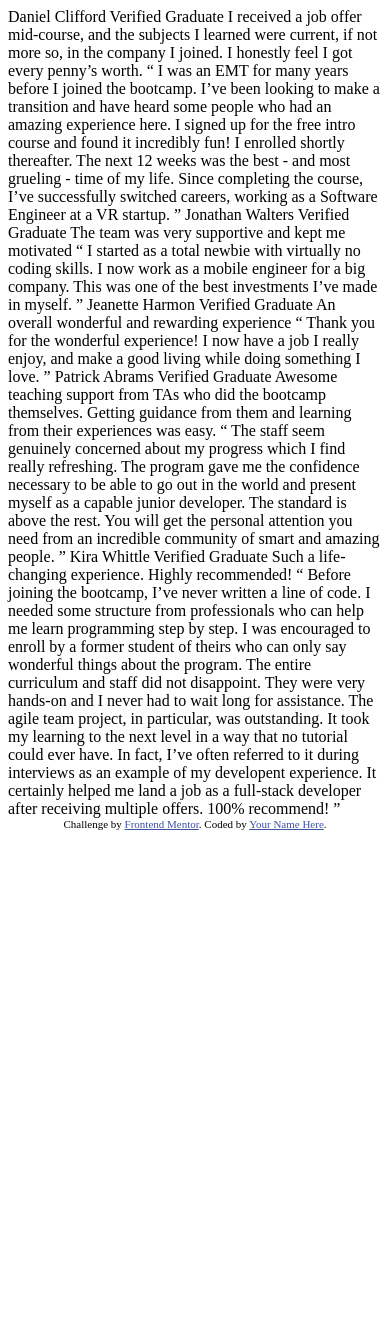
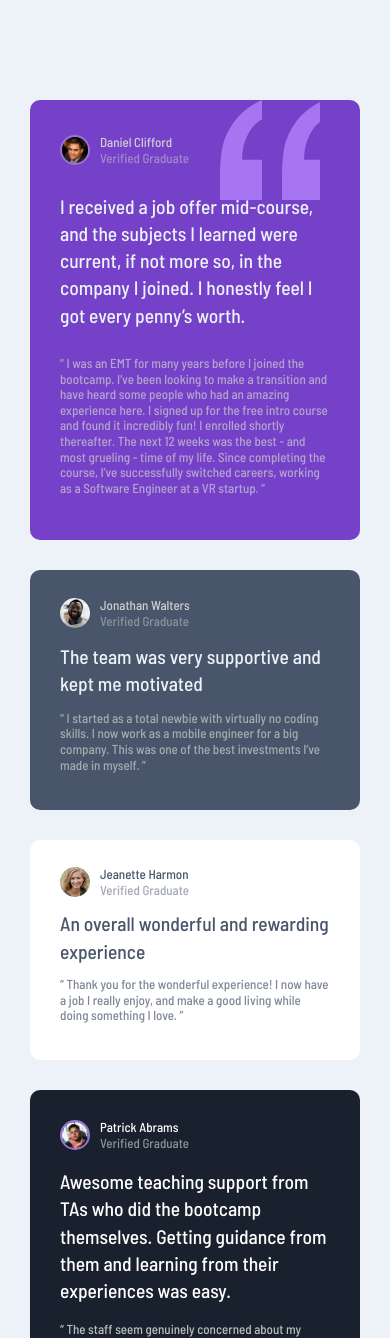
Before and after one commit to Blagoja95/testimonial-grids, a plain HTML site: page index.html in a window 390 px wide. Shown: the top 1338 px of the page. Before the commit the page ends 844 px from the top, so only its background shows below. Drawn offline with Linux system fonts and the light colour scheme.

Commit message:
mobile done

```diff
--- a/index.html
+++ b/index.html
@@ -1,79 +1,185 @@
 <!DOCTYPE html>
 <html lang="en">
-<head>
-  <meta charset="UTF-8">
-  <meta name="viewport" content="width=device-width, initial-scale=1.0"> <!-- displays site properly based on user's device -->
+  <head>
+    <meta charset="UTF-8" />
+    <meta name="viewport" content="width=device-width, initial-scale=1.0" />
+    <!-- displays site properly based on user's device -->
 
-  <link rel="icon" type="image/png" sizes="32x32" href="./images/favicon-32x32.png">
+    <link
+      rel="icon"
+      type="image/png"
+      sizes="32x32"
+      href="./src/images/favicon-32x32.png"
+    />
+    <link rel="stylesheet" href="src/style/style.css" />
+    <title>Frontend Mentor | TESTIMONIAL GRIDS</title>
+    <link rel="preconnect" href="https://fonts.googleapis.com" />
+    <link rel="preconnect" href="https://fonts.gstatic.com" crossorigin />
+    <link
+      href="https://fonts.googleapis.com/css2?family=Barlow+Semi+Condensed:wght@500;700&display=swap"
+      rel="stylesheet"
+    />
+  </head>
+  <body>
+    <main class="main flexbox">
+      <section class="container">
+        <div class="card daniel">
+          <div class="z-index flexbox">
+            <div class="profile-card flexbox">
+              <figure class="profile-img-box flexbox">
+                <img
+                  src="/src/images/image-daniel.jpg"
+                  alt="profile image"
+                  class="profile-img"
+                />
+              </figure>
+              <div class="profile-info flexbox">
+                <h2 class="profile-name">Daniel Clifford</h2>
+                <p class="profile-status">Verified Graduate</p>
+              </div>
+            </div>
+            <h1 class="title card-title">
+              I received a job offer mid-course, and the subjects I learned were
+              current, if not more so, in the company I joined. I honestly feel
+              I got every penny’s worth.
+            </h1>
+            <blockquote class="quote" cite="daniel">
+              “ I was an EMT for many years before I joined the bootcamp. I’ve
+              been looking to make a transition and have heard some people who
+              had an amazing experience here. I signed up for the free intro
+              course and found it incredibly fun! I enrolled shortly thereafter.
+              The next 12 weeks was the best - and most grueling - time of my
+              life. Since completing the course, I’ve successfully switched
+              careers, working as a Software Engineer at a VR startup. ”
+            </blockquote>
+          </div>
+        </div>
 
-  <title>Frontend Mentor | TESTIMONIAL GRIDS</title>
-  <link rel="preconnect" href="https://fonts.googleapis.com">
-<link rel="preconnect" href="https://fonts.gstatic.com" crossorigin>
-<link href="https://fonts.googleapis.com/css2?family=Barlow+Semi+Condensed:wght@500;700&family=Poppins:wght@400;500;600;700&display=swap" rel="stylesheet">
+        <div class="card jonathan">
+          <div class="z-index flexbox">
+            <div class="profile-card flexbox">
+              <figure class="profile-img-box flexbox">
+                <img
+                  src="/src/images/image-jonathan.jpg"
+                  alt="profile image"
+                  class="profile-img"
+                />
+              </figure>
+              <div class="profile-info flexbox">
+                <h2 class="profile-name">Jonathan Walters</h2>
+                <p class="profile-status">Verified Graduate</p>
+              </div>
+            </div>
+            <h1 class="title card-title">
+              The team was very supportive and kept me motivated
+            </h1>
+            <blockquote class="quote" cite="daniel">
+              “ I started as a total newbie with virtually no coding skills. I
+              now work as a mobile engineer for a big company. This was one of
+              the best investments I’ve made in myself. ”
+            </blockquote>
+          </div>
+        </div>
 
-  <!-- Feel free to remove these styles or customise in your own stylesheet 👍 -->
-  <style>
-    .attribution { font-size: 11px; text-align: center; }
-    .attribution a { color: hsl(228, 45%, 44%); }
-  </style>
-</head>
-<body>
-  Daniel Clifford
-  Verified Graduate
+        <div class="card jeanette">
+          <div class="z-index flexbox">
+            <div class="profile-card flexbox">
+              <figure class="profile-img-box flexbox">
+                <img
+                  src="/src/images/image-jeanette.jpg"
+                  alt="profile image"
+                  class="profile-img"
+                />
+              </figure>
+              <div class="profile-info flexbox">
+                <h2 class="profile-name">Jeanette Harmon</h2>
+                <p class="profile-status">Verified Graduate</p>
+              </div>
+            </div>
+            <h1 class="title card-title">
+              An overall wonderful and rewarding experience
+            </h1>
+            <blockquote class="quote" cite="daniel">
+              “ Thank you for the wonderful experience! I now have a job I
+              really enjoy, and make a good living while doing something I love.
+              ”
+            </blockquote>
+          </div>
+        </div>
 
-  I received a job offer mid-course, and the subjects I learned were current, if not more so,
-  in the company I joined. I honestly feel I got every penny’s worth.
+        <div class="card patrick">
+          <div class="z-index flexbox">
+            <div class="profile-card flexbox">
+              <figure class="profile-img-box flexbox">
+                <img
+                  src="/src/images/image-patrick.jpg"
+                  alt="profile image"
+                  class="profile-img"
+                />
+              </figure>
+              <div class="profile-info flexbox">
+                <h2 class="profile-name">Patrick Abrams</h2>
+                <p class="profile-status">Verified Graduate</p>
+              </div>
+            </div>
+            <h1 class="title card-title">
+              Awesome teaching support from TAs who did the bootcamp themselves.
+              Getting guidance from them and learning from their experiences was
+              easy.
+            </h1>
+            <blockquote class="quote" cite="daniel">
+              “ The staff seem genuinely concerned about my progress which I
+              find really refreshing. The program gave me the confidence
+              necessary to be able to go out in the world and present myself as
+              a capable junior developer. The standard is above the rest. You
+              will get the personal attention you need from an incredible
+              community of smart and amazing people. ”
+            </blockquote>
+          </div>
+        </div>
 
-  “ I was an EMT for many years before I joined the bootcamp. I’ve been looking to make a
-  transition and have heard some people who had an amazing experience here. I signed up
-  for the free intro course and found it incredibly fun! I enrolled shortly thereafter.
-  The next 12 weeks was the best - and most grueling - time of my life. Since completing
-  the course, I’ve successfully switched careers, working as a Software Engineer at a VR startup. ”
+        <div class="card jeanette">
+          <div class="z-index flexbox">
+            <div class="profile-card flexbox">
+              <figure class="profile-img-box flexbox">
+                <img
+                  src="/src/images/image-kira.jpg"
+                  alt="profile image"
+                  class="profile-img"
+                />
+              </figure>
+              <div class="profile-info flexbox">
+                <h2 class="profile-name">Kira Whittle</h2>
+                <p class="profile-status">Verified Graduate</p>
+              </div>
+            </div>
+            <h1 class="title card-title">
+              Such a life-changing experience. Highly recommended!
+            </h1>
+            <blockquote class="quote" cite="daniel">
+              “ Before joining the bootcamp, I’ve never written a line of code.
+              I needed some structure from professionals who can help me learn
+              programming step by step. I was encouraged to enroll by a former
+              student of theirs who can only say wonderful things about the
+              program. The entire curriculum and staff did not disappoint. They
+              were very hands-on and I never had to wait long for assistance.
+              The agile team project, in particular, was outstanding. It took my
+              learning to the next level in a way that no tutorial could ever
+              have. In fact, I’ve often referred to it during interviews as an
+              example of my developent experience. It certainly helped me land a
+              job as a full-stack developer after receiving multiple offers.
+              100% recommend! ”
+            </blockquote>
+          </div>
+        </div>
+      </section>
+    </main>
 
-  Jonathan Walters
-  Verified Graduate
-
-  The team was very supportive and kept me motivated
-
-  “ I started as a total newbie with virtually no coding skills. I now work as a mobile engineer
-  for a big company. This was one of the best investments I’ve made in myself. ”
-
-  Jeanette Harmon
-  Verified Graduate
-
-  An overall wonderful and rewarding experience
-
-  “ Thank you for the wonderful experience! I now have a job I really enjoy, and make a good living
-  while doing something I love. ”
-
-  Patrick Abrams
-  Verified Graduate
-
-  Awesome teaching support from TAs who did the bootcamp themselves. Getting guidance from them and
-  learning from their experiences was easy.
-
-  “ The staff seem genuinely concerned about my progress which I find really refreshing. The program
-  gave me the confidence necessary to be able to go out in the world and present myself as a capable
-  junior developer. The standard is above the rest. You will get the personal attention you need from
-  an incredible community of smart and amazing people. ”
-
-  Kira Whittle
-  Verified Graduate
-
-  Such a life-changing experience. Highly recommended!
-
-  “ Before joining the bootcamp, I’ve never written a line of code. I needed some structure from
-  professionals who can help me learn programming step by step. I was encouraged to enroll by a former
-  student of theirs who can only say wonderful things about the program. The entire curriculum and staff
-  did not disappoint. They were very hands-on and I never had to wait long for assistance. The agile team
-  project, in particular, was outstanding. It took my learning to the next level in a way that no tutorial
-  could ever have. In fact, I’ve often referred to it during interviews as an example of my developent
-  experience. It certainly helped me land a job as a full-stack developer after receiving multiple offers.
-  100% recommend! ”
-
-  <div class="attribution">
-    Challenge by <a href="https://www.frontendmentor.io?ref=challenge" target="_blank">Frontend Mentor</a>.
-    Coded by <a href="#">Your Name Here</a>.
-  </div>
-</body>
+    <footer class="attribution">
+      Challenge by
+      <a href="https://www.frontendmentor.io?ref=challenge" target="_blank"
+        >Frontend Mentor</a
+      >. Coded by <a href="#">Boka</a>.
+    </footer>
+  </body>
 </html>
--- a/src/style/style.css
+++ b/src/style/style.css
@@ -0,0 +1,176 @@
+:root {
+  --Moderate-violet: hsl(263, 55%, 52%);
+  --ligth-violet: hsl(263, 55%, 65%);
+  --Very-dark-grayish-blue: hsl(217, 19%, 35%);
+  --Very-dark-blackish-blue: hsl(219, 29%, 14%);
+  --White: hsl(0, 0%, 100%);
+
+  /* ### Neutral */
+
+  --light-gray: hsl(0, 0%, 81%);
+  --light-grayish-blue: hsl(210, 46%, 95%);
+}
+
+* {
+  padding: 0;
+  margin: 0;
+  box-sizing: border-box;
+}
+
+html {
+  font-size: 62.5%;
+}
+
+body {
+  font-size: 1.3rem;
+  font-weight: 400;
+  font-family: "Barlow Semi Condensed", sans-serif;
+}
+
+.attribution {
+  padding: 1rem;
+  font-size: 1.1rem;
+  text-align: center;
+}
+
+.attribution a {
+  color: hsl(228, 45%, 44%);
+}
+
+.main {
+  height: 100%;
+}
+
+.main,
+.attribution {
+  background-color: var(--light-grayish-blue);
+}
+
+.container {
+  margin: 10rem auto;
+  display: grid;
+  grid-template-columns: 33rem;
+  grid-template-rows: 44rem 24rem 22rem 38rem 44rem;
+  row-gap: 3rem;
+}
+
+.flexbox {
+  display: flex;
+  align-items: center;
+  justify-content: center;
+}
+
+/* card */
+.card {
+  padding: 2rem 3rem 3rem 3rem;
+  border-radius: 1rem;
+  z-index: 0;
+}
+
+.z-index {
+  height: 100%;
+  width: 100%;
+  z-index: 2;
+  justify-content: space-around;
+  flex-direction: column;
+}
+
+/*  profile */
+.profile-card {
+  width: 100%;
+  justify-content: flex-start;
+}
+
+.profile-img {
+  border-radius: 100%;
+  width: 3rem;
+}
+
+.profile-info {
+  flex-direction: column;
+  padding-left: 1rem;
+  align-items: flex-start;
+}
+
+.profile-name,
+.quote,
+.profile-status {
+  color: var(--light-gray);
+}
+
+.profile-name {
+  font-size: 1.3rem;
+  font-weight: 500;
+}
+
+.profile-status {
+  opacity: 50%;
+}
+
+.title {
+  color: var(--light-grayish-blue);
+  font-weight: 500;
+  line-height: 1.4;
+}
+
+.quote {
+  opacity: 70%;
+  line-height: 1.2;
+}
+
+/* Daniel */
+.daniel {
+  position: relative;
+  background-color: var(--Moderate-violet);
+}
+.daniel::before {
+  content: "";
+  width: 10rem;
+  height: 10rem;
+  position: absolute;
+  top: 0;
+  right: 0;
+  background-image: url("/src/images/bg-pattern-quotation.svg");
+  transform: translate(-40%, 0%);
+  z-index: -1;
+}
+
+.daniel .profile-img {
+  border: 2px solid var(--ligth-violet);
+}
+
+/* Jonathan */
+.jonathan {
+  background-color: var(--Very-dark-grayish-blue);
+}
+
+/* Jeanette */
+.jeanette {
+  background-color: var(--White);
+}
+
+.jeanette .profile-name,
+.jeanette .profile-status,
+.jeanette .title,
+.jeanette .quote {
+  color: var(--Very-dark-grayish-blue);
+}
+
+/* Patric */
+.patrick {
+  background-color: var(--Very-dark-blackish-blue);
+}
+
+.patrick .profile-img {
+  border: 2px solid var(--ligth-violet);
+}
+
+.patrick .profile-name,
+.patrick .profile-status,
+.patrick .title,
+.patrick .quote {
+  color: var(--White);
+}
+
+/* Kira */
+/* i used jeanette class*/
```
